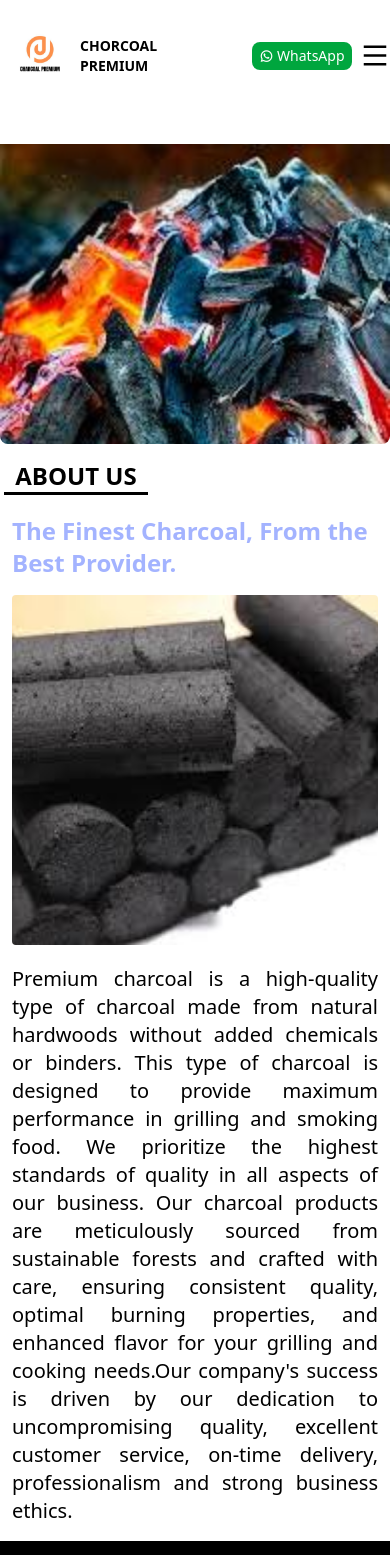
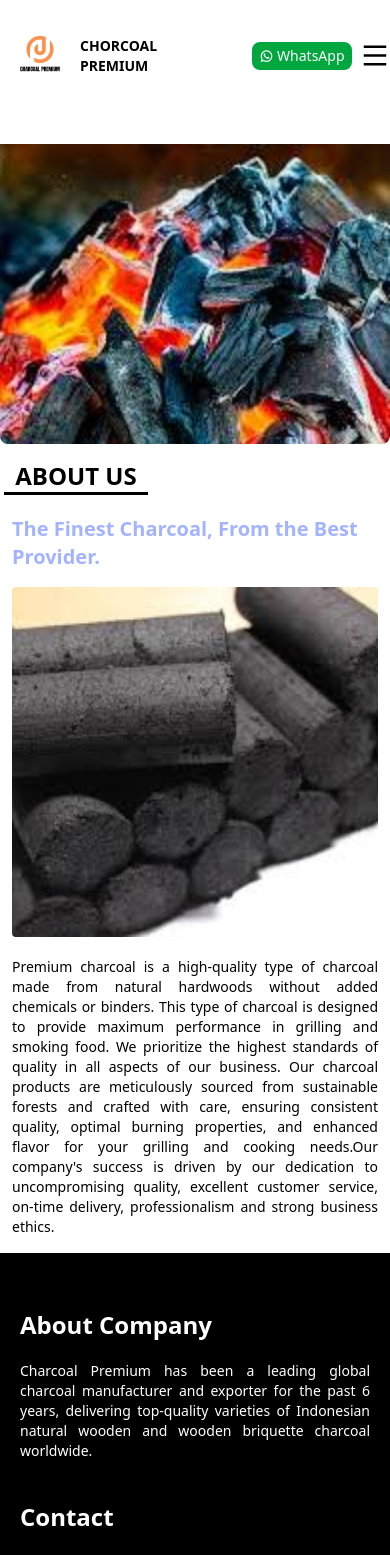
Before and after one commit to hilalhamdh/charcoalpremium, a React (Vite) app: page / in a window 390 px wide. Shown: the top 1555 px of the page. Built offline with nearby package versions, Linux system fonts and the light colour scheme.

Commit message:
add file

```diff
--- a/src/pages/AboutPages.jsx
+++ b/src/pages/AboutPages.jsx
@@ -13,14 +13,14 @@ function AboutPages() {
             />
           </div>
           <div className="">
-            <h1 className="text-2xl  md:text-4xl mb-4 md:mb-0 font-bold text-indigo-300">
+            <h1 className="text-xl  md:text-4xl mb-4 md:mb-0 font-bold text-indigo-300">
               The Finest Charcoal, From the Best Provider.
             </h1>
             <img
               src="/images/bara5.jpg"
               className="visible md:hidden md:w-[700px] h-[350px] md:h-[400px] object-cover rounded-sm "
             />
-            <p className="text-xl text-justify pt-5">
+            <p className="text-sm md:text-xl text-justify pt-5">
               Premium charcoal is a high-quality type of charcoal made from
               natural hardwoods without added chemicals or binders. This type of
               charcoal is designed to provide maximum performance in grilling
```
